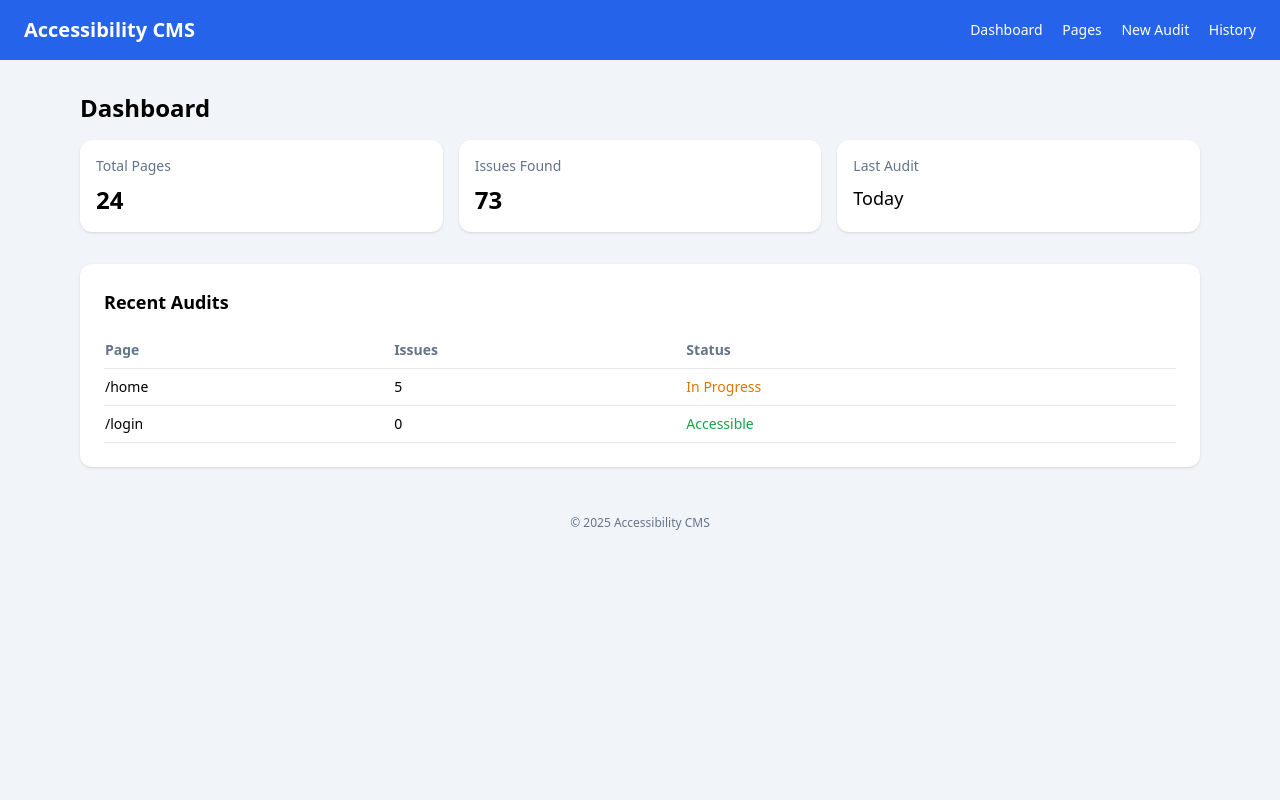
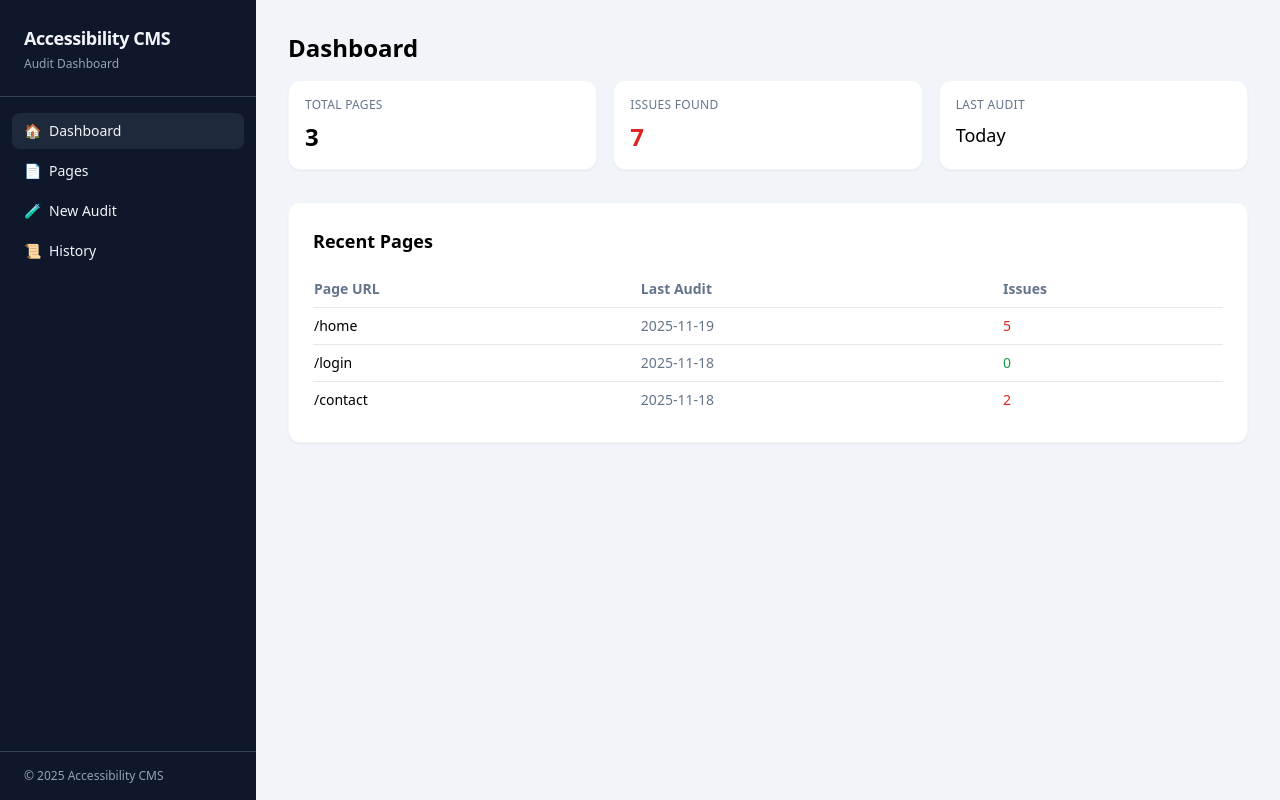
Before and after one commit to Prantik-07/accesibility-audit-tool-ojt, a Django app: page / in a window 1280 px wide. Run offline with Django 5.2, Linux system fonts and the light colour scheme; some libraries are stand-ins or nearby versions.

Commit message:
added dashboard

```diff
--- a/audit/views.py
+++ b/audit/views.py
@@ -1,13 +1,54 @@
 from django.shortcuts import render
 
+
 def dashboard(request):
-    return render(request, "audit/dashboard.html")
+    pages = [
+        {"url": "/home", "issues": 5, "last_audit": "2025-11-19"},
+        {"url": "/login", "issues": 0, "last_audit": "2025-11-18"},
+        {"url": "/contact", "issues": 2, "last_audit": "2025-11-18"},
+    ]
+
+    total_pages = len(pages)
+    total_issues = sum(p["issues"] for p in pages)
+
+    context = {
+        "active_page": "dashboard",
+        "pages": pages,
+        "total_pages": total_pages,
+        "total_issues": total_issues,
+        "last_audit": "Today",
+    }
+    return render(request, "audit/dashboard.html", context)
+
 
 def pages_list(request):
-    return render(request, "audit/pages.html")
+    pages = [
+        {"url": "/home", "issues": 5, "last_audit": "2025-11-19"},
+        {"url": "/login", "issues": 0, "last_audit": "2025-11-18"},
+        {"url": "/contact", "issues": 2, "last_audit": "2025-11-18"},
+    ]
+    context = {
+        "active_page": "pages",
+        "pages": pages,
+    }
+    return render(request, "audit/pages.html", context)
+
 
 def new_audit(request):
-    return render(request, "audit/new_audit.html")
+    context = {
+        "active_page": "new_audit",
+    }
+    return render(request, "audit/new_audit.html", context)
+
 
 def history(request):
-    return render(request, "audit/history.html")
+    audits = [
+        {"date": "2025-11-19", "url": "/home", "issues": 5},
+        {"date": "2025-11-18", "url": "/contact", "issues": 2},
+        {"date": "2025-11-18", "url": "/login", "issues": 0},
+    ]
+    context = {
+        "active_page": "history",
+        "audits": audits,
+    }
+    return render(request, "audit/history.html", context)
--- a/templates/audit/base.html
+++ b/templates/audit/base.html
@@ -2,29 +2,31 @@
 <html lang="en">
 <head>
     <meta charset="UTF-8">
-    <title>Accessibility CMS</title>
-    <!-- Simple Tailwind via CDN -->
+    <title>{% block title %}Accessibility CMS{% endblock %}</title>
+    <meta name="viewport" content="width=device-width, initial-scale=1.0">
     <script src="https://cdn.tailwindcss.com"></script>
 </head>
 <body class="bg-slate-100 min-h-screen">
-    <nav class="bg-blue-600 text-white px-6 py-4 flex justify-between items-center">
-        <div class="font-semibold text-xl">
-            Accessibility CMS
-        </div>
-        <div class="space-x-4 text-sm">
+
+    <!-- Mobile top bar -->
+    <header class="md:hidden bg-slate-900 text-slate-100 px-4 py-3 flex justify-between items-center">
+        <div class="text-sm font-semibold">Accessibility CMS</div>
+        <nav class="flex gap-3 text-xs">
             <a href="{% url 'audit:dashboard' %}" class="hover:underline">Dashboard</a>
             <a href="{% url 'audit:pages' %}" class="hover:underline">Pages</a>
-            <a href="{% url 'audit:new_audit' %}" class="hover:underline">New Audit</a>
+            <a href="{% url 'audit:new_audit' %}" class="hover:underline">New</a>
             <a href="{% url 'audit:history' %}" class="hover:underline">History</a>
-        </div>
-    </nav>
+        </nav>
+    </header>
 
-    <main class="max-w-6xl mx-auto py-8 px-4">
-        {% block content %}{% endblock %}
-    </main>
+    <div class="flex">
+        <!-- Sidebar (desktop only) -->
+        {% include "audit/components/sidebar.html" %}
 
-    <footer class="text-center text-xs text-slate-500 py-4">
-        &copy; 2025 Accessibility CMS
-    </footer>
+        <!-- Main content -->
+        <main class="flex-1 max-w-6xl mx-auto w-full px-4 md:px-8 py-6 md:py-8">
+            {% block content %}{% endblock %}
+        </main>
+    </div>
 </body>
 </html>
--- /dev/null
+++ b/templates/audit/components/sidebar.html
@@ -0,0 +1,36 @@
+<div class="hidden md:flex md:flex-col bg-slate-900 text-slate-100 w-64 min-h-screen">
+    <div class="py-6 px-6 border-b border-slate-700">
+        <div class="text-lg font-semibold tracking-tight">Accessibility CMS</div>
+        <div class="text-xs text-slate-400 mt-1">Audit Dashboard</div>
+    </div>
+
+    <nav class="flex-1 py-4 px-3 space-y-1 text-sm">
+        <a href="{% url 'audit:dashboard' %}"
+           class="flex items-center gap-2 px-3 py-2 rounded-lg hover:bg-slate-800 {% if active_page == 'dashboard' %}bg-slate-800{% endif %}">
+            <span>🏠</span>
+            <span>Dashboard</span>
+        </a>
+
+        <a href="{% url 'audit:pages' %}"
+           class="flex items-center gap-2 px-3 py-2 rounded-lg hover:bg-slate-800 {% if active_page == 'pages' %}bg-slate-800{% endif %}">
+            <span>📄</span>
+            <span>Pages</span>
+        </a>
+
+        <a href="{% url 'audit:new_audit' %}"
+           class="flex items-center gap-2 px-3 py-2 rounded-lg hover:bg-slate-800 {% if active_page == 'new_audit' %}bg-slate-800{% endif %}">
+            <span>🧪</span>
+            <span>New Audit</span>
+        </a>
+
+        <a href="{% url 'audit:history' %}"
+           class="flex items-center gap-2 px-3 py-2 rounded-lg hover:bg-slate-800 {% if active_page == 'history' %}bg-slate-800{% endif %}">
+            <span>📜</span>
+            <span>History</span>
+        </a>
+    </nav>
+
+    <div class="py-4 px-6 border-t border-slate-700 text-xs text-slate-400">
+        &copy; 2025 Accessibility CMS
+    </div>
+</div>
--- a/templates/audit/dashboard.html
+++ b/templates/audit/dashboard.html
@@ -1,44 +1,49 @@
 {% extends "audit/base.html" %}
+
+{% block title %}Dashboard | Accessibility CMS{% endblock %}
 
 {% block content %}
 <h1 class="text-2xl font-semibold mb-4">Dashboard</h1>
 
 <div class="grid grid-cols-1 md:grid-cols-3 gap-4 mb-8">
-    <div class="bg-white rounded-xl shadow p-4">
-        <div class="text-sm text-slate-500">Total Pages</div>
-        <div class="text-2xl font-bold mt-2">24</div>
+    <div class="bg-white rounded-xl shadow-sm border border-slate-100 p-4">
+        <div class="text-xs text-slate-500 uppercase tracking-wide">Total Pages</div>
+        <div class="text-2xl font-bold mt-2">{{ total_pages }}</div>
     </div>
-    <div class="bg-white rounded-xl shadow p-4">
-        <div class="text-sm text-slate-500">Issues Found</div>
-        <div class="text-2xl font-bold mt-2">73</div>
+    <div class="bg-white rounded-xl shadow-sm border border-slate-100 p-4">
+        <div class="text-xs text-slate-500 uppercase tracking-wide">Issues Found</div>
+        <div class="text-2xl font-bold mt-2 text-red-600">{{ total_issues }}</div>
     </div>
-    <div class="bg-white rounded-xl shadow p-4">
-        <div class="text-sm text-slate-500">Last Audit</div>
-        <div class="text-lg font-medium mt-2">Today</div>
+    <div class="bg-white rounded-xl shadow-sm border border-slate-100 p-4">
+        <div class="text-xs text-slate-500 uppercase tracking-wide">Last Audit</div>
+        <div class="text-lg font-medium mt-2">{{ last_audit }}</div>
     </div>
 </div>
 
-<div class="bg-white rounded-xl shadow p-6">
-    <h2 class="text-lg font-semibold mb-4">Recent Audits</h2>
+<div class="bg-white rounded-xl shadow-sm border border-slate-100 p-6">
+    <h2 class="text-lg font-semibold mb-4">Recent Pages</h2>
     <table class="w-full text-sm">
         <thead class="border-b">
             <tr class="text-left text-slate-500">
-                <th class="py-2">Page</th>
+                <th class="py-2">Page URL</th>
+                <th class="py-2">Last Audit</th>
                 <th class="py-2">Issues</th>
-                <th class="py-2">Status</th>
             </tr>
         </thead>
         <tbody>
-            <tr class="border-b">
-                <td class="py-2">/home</td>
-                <td class="py-2">5</td>
-                <td class="py-2 text-amber-600">In Progress</td>
+            {% for p in pages %}
+            <tr class="border-b last:border-0">
+                <td class="py-2 align-middle">{{ p.url }}</td>
+                <td class="py-2 align-middle text-slate-500">{{ p.last_audit }}</td>
+                <td class="py-2 align-middle">
+                    {% if p.issues == 0 %}
+                        <span class="text-green-600 font-medium">0</span>
+                    {% else %}
+                        <span class="text-red-600 font-medium">{{ p.issues }}</span>
+                    {% endif %}
+                </td>
             </tr>
-            <tr class="border-b">
-                <td class="py-2">/login</td>
-                <td class="py-2">0</td>
-                <td class="py-2 text-green-600">Accessible</td>
-            </tr>
+            {% endfor %}
         </tbody>
     </table>
 </div>
--- a/templates/audit/new_audit.html
+++ b/templates/audit/new_audit.html
@@ -1,9 +1,11 @@
 {% extends "audit/base.html" %}
+
+{% block title %}New Audit | Accessibility CMS{% endblock %}
 
 {% block content %}
 <h1 class="text-2xl font-semibold mb-4">New Audit</h1>
 
-<div class="bg-white rounded-xl shadow p-6 max-w-xl">
+<div class="bg-white rounded-xl shadow-sm border border-slate-100 p-6 max-w-xl">
     <form>
         <div class="mb-4">
             <label class="block text-sm mb-1">Page URL</label>
```
Also changed, not shown: templates/audit/history.html (+15 -10 lines), templates/audit/pages.html (+15 -10 lines).
